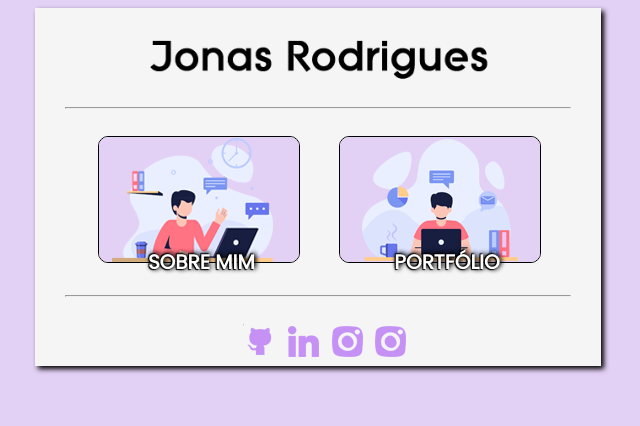
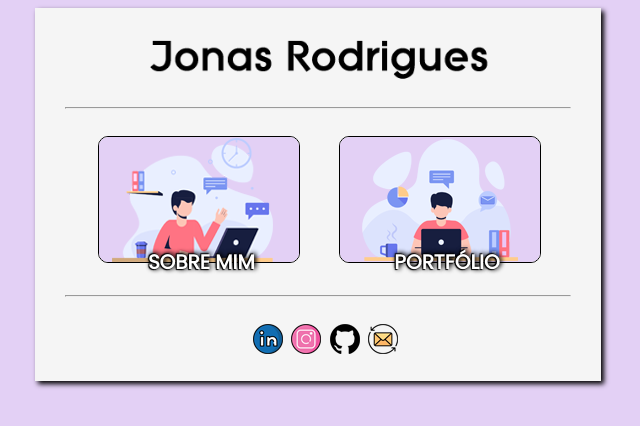
Before and after one commit to JonasRodriguesB/Meu-Site, a plain HTML site: page index.html in a window 1280 px wide. Shown: the whole page, without its empty margins (322-962 px from the left). Drawn offline with Linux system fonts and the light colour scheme.

Commit message:
Atualização 11/11/2022

```diff
--- a/index.html
+++ b/index.html
@@ -34,26 +34,14 @@
     <hr>
     <br>
 
-    <!--BLOCO REDES SOCIAIS (CORRETO)
+    <!--BLOCO REDES SOCIAIS (CORRETO)-->
     <div class="container1">
         <a href="https://www.linkedin.com/in/jonas-rodrigues-87261024a/" target="_blank"><img src="images/linkedin.png" alt="Linkedin"></a>
         <a href="https://www.instagram.com/jonas.rodriguesb/" target="_blank"><img src="images/instagram.png" alt="Instagram"></a>
         <a href="https://github.com/JonasRodriguesB" target="_blank"><img src="images/github.png" alt="GitHub"></a>
         <a href="mailto:jonasrodriguesdev@gmail.com" target="_blank"><img src="images/email.png" alt="Email"></a>
     </div>
-    -->
-
-    <!--BLOCO REDES SOCIAIS TESTE-->
-    <div class="container1">
-        <a href="https://github.com/JonasRodriguesB" target="_blank"><img src="images/Social Media Logos/GitHub.png" alt="GitHub"></a>
-        <a href="https://www.linkedin.com/in/jonas-rodrigues-87261024a/" target="_blank"><img src="images/Social Media Logos/Linkedin.png" alt="Linkedin"></a>
-        <a href="https://www.instagram.com/jonas.rodriguesb/" target="_blank"><img src="images/Social Media Logos/Instagram.png" alt="Instagram"></a>
-        <a href="mailto:jonasrodriguesdev@gmail.com" target="_blank"><img src="images/Social Media Logos/Instagram.png" alt="Email"></a>
-
-
-
-    </div>
-
+    <br>
 
     </main>
 </body>
```
Also changed, not shown: images/Social Media Logos/GitHub.png (deleted), images/Social Media Logos/Instagram.png (deleted), images/Social Media Logos/Linkedin.png (deleted), images/Social Media Logos/color_sample.png (deleted), images/Social Media Logos/email-original.png (deleted), images/Social Media Logos/github-original.png (deleted), images/Social Media Logos/instagram-original.png (deleted), images/Social Media Logos/linkedin-pngrepo-com.png (deleted).
